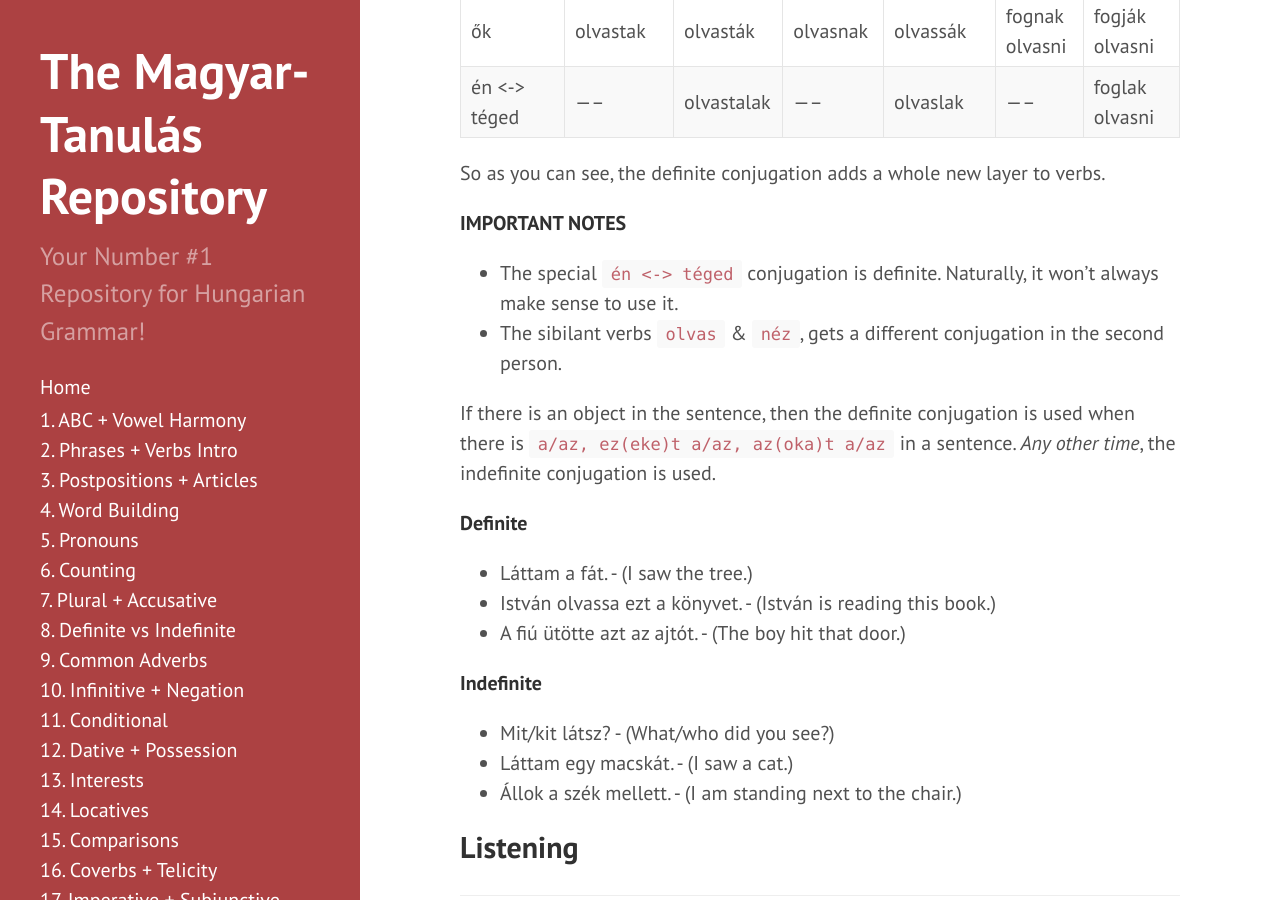
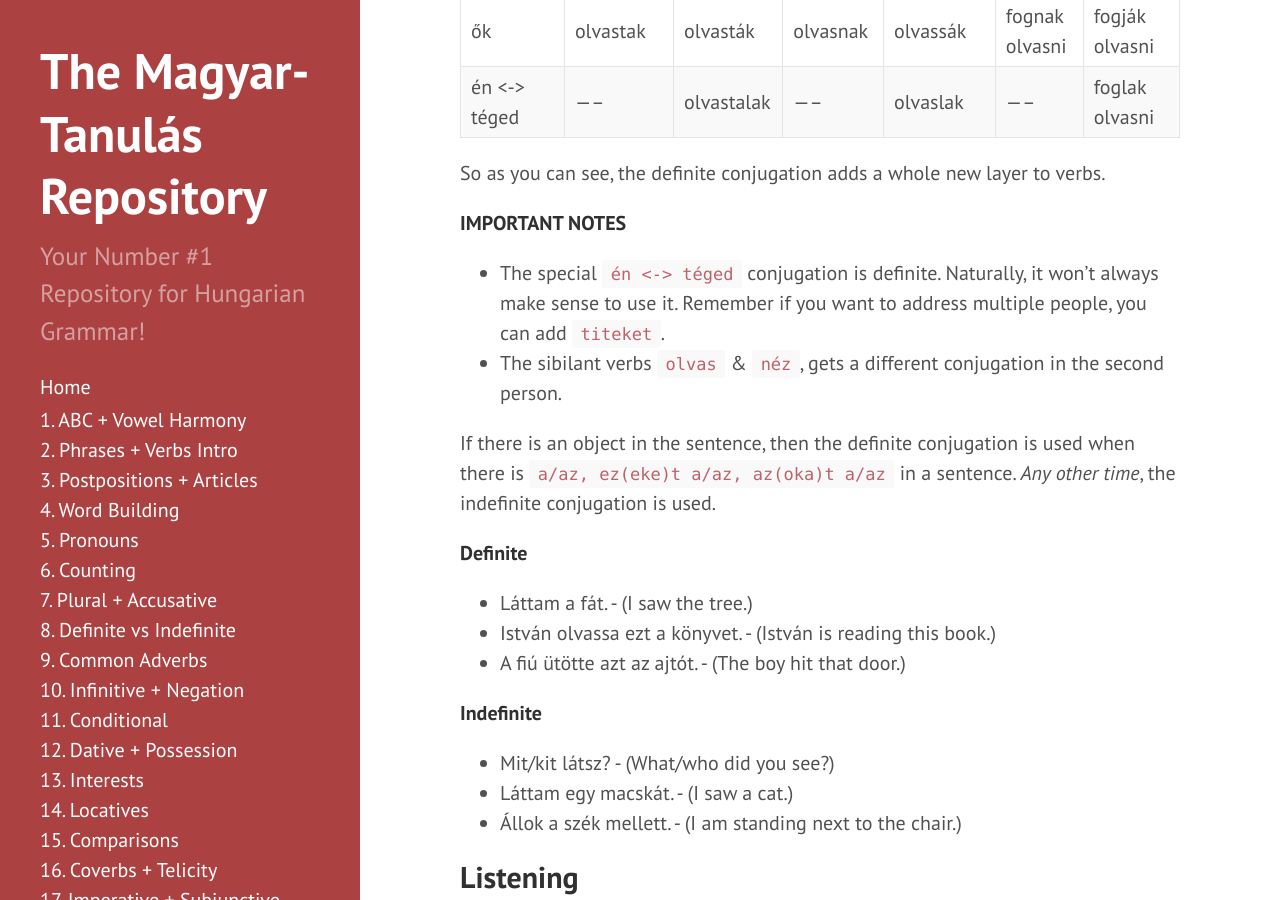
Before and after one commit to Magyartanulas/magyartanulas.github.io, a Jekyll site: the page built from definite_indefinite.md, in a window 1280 px wide and 900 px high, scrolled down 3354 px. Built offline with Jekyll 4.4.1, drawn with Linux system fonts in a browser that asks for light colours; Markdown is read by kramdown in place of the engine named in the settings; comment, search, counter and statistics services are not loaded.

Commit message:
Update definite_indefinite.md

```diff
--- a/definite_indefinite.md
+++ b/definite_indefinite.md
@@ -82,7 +82,7 @@ So as you can see, the definite conjugation adds a whole new layer to verbs.
 
 **IMPORTANT NOTES**
 
-* The special `én <-> téged` conjugation is definite. Naturally, it won't always make sense to use it.
+* The special `én <-> téged` conjugation is definite. Naturally, it won't always make sense to use it. Remember if you want to address multiple people, you can add `titeket`.
 * The sibilant verbs `olvas` & `néz`, gets a different conjugation in the second person.
 
 If there is an object in the sentence, then the definite conjugation is used when there is `a/az, ez(eke)t a/az, az(oka)t a/az` in a sentence. *Any other time*, the indefinite conjugation is used.
```
